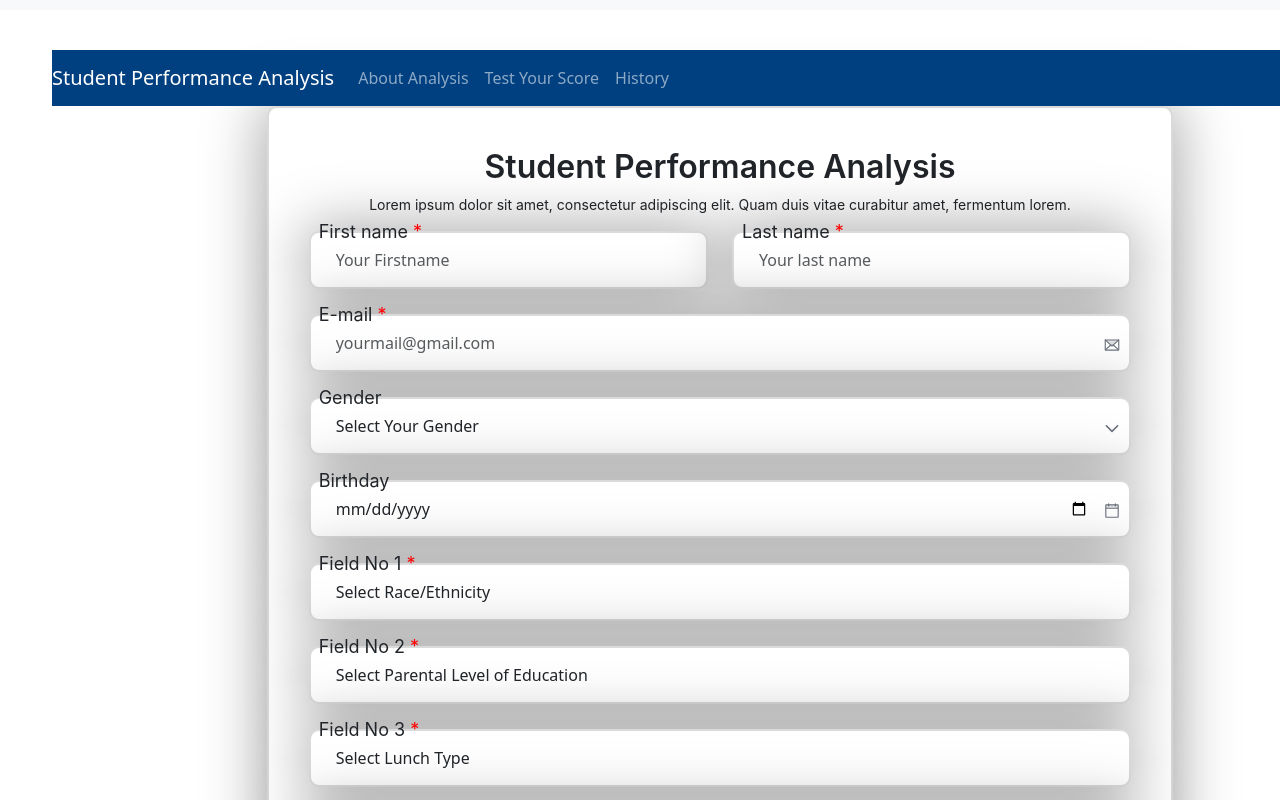
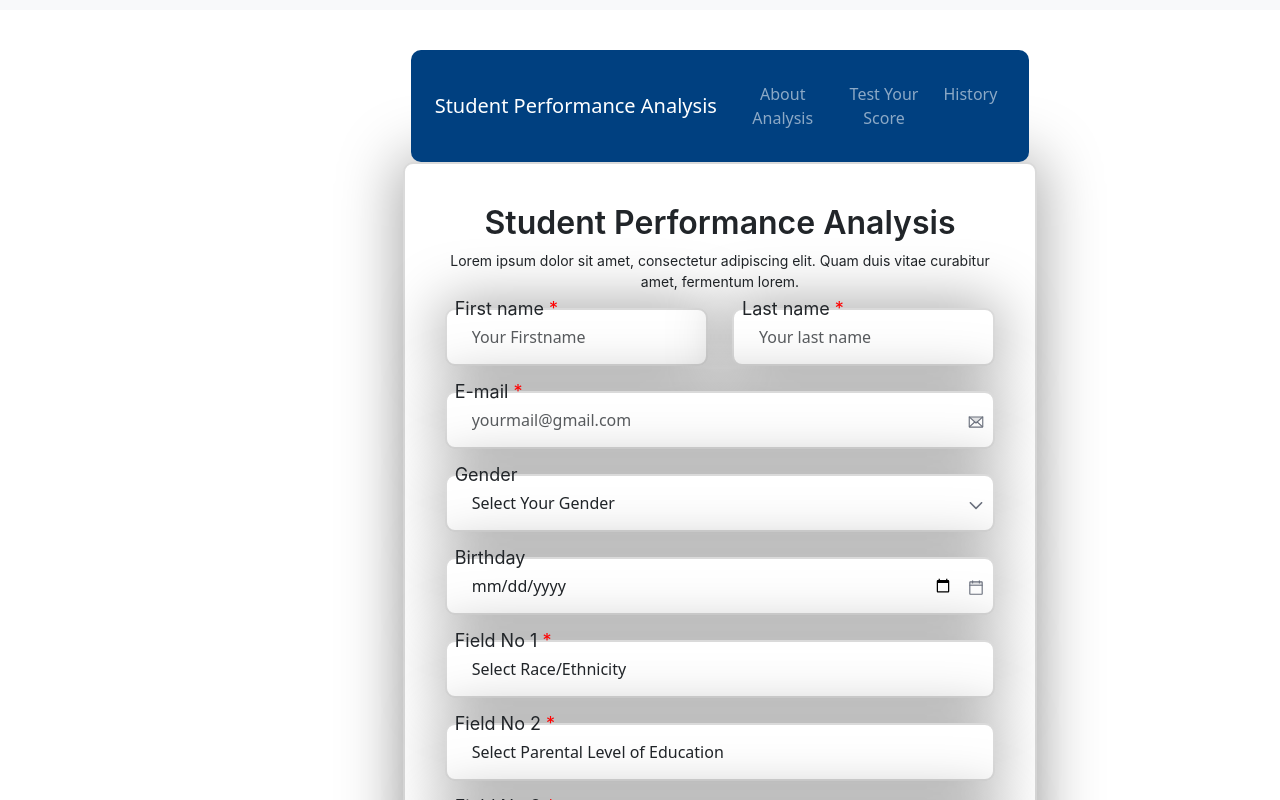
Before and after one commit to Manoj12012004/Student_performance_analysis, a React (Create React App) app in the folder app/: page /auth/input_form in a window 1280 px wide. Shown: the top 800 px of the page. Built offline with nearby package versions, Linux system fonts and the light colour scheme.

Commit message:
Update InputForm.jsx

```diff
--- a/app/src/components/InputForm.jsx
+++ b/app/src/components/InputForm.jsx
@@ -60,11 +60,11 @@ const handlePredictClick = async (e) => {
     }
   };
   return (
-    <div className="form-container">
-      <Container fluid className="input-form">
-        <Row>
-          <Col>
-            <Navbar bg="primary" variant="dark" expand="lg" className="nav-bar">
+    <div className="form-container container-fluid" >
+      <Container fluid className="input-form" style={{width:"70%"}}>
+        <Row className='d-flex justify-content-center' style={{margin:"0"}}>
+          <Col xs={12} md={10} lg={8} style={{padding:"0"}}>
+            <Navbar bg="primary" variant="dark" expand="lg" className="nav-bar p-4" style={{borderRadius:"10px"}}>
               <Navbar.Brand href="#home">Student Performance Analysis</Navbar.Brand>
               <Navbar.Toggle aria-controls="basic-navbar-nav" />
               <Navbar.Collapse id="basic-navbar-nav">
@@ -161,7 +161,7 @@ const handlePredictClick = async (e) => {
               <Row className="spaced">
                 <Col sm={12}>
                   <Form.Group className="form-group-custom">
-                    <Form.Label>Field No 2 <span className="text-wrapper-5">*</span></Form.Label>
+                    <Form.Label style={{}}>Field No 2 <span className="text-wrapper-5">*</span></Form.Label>
                     <Form.Control as="select" required name='parental_level_of_education' value={Input_form.parental_level_of_education} onChange={handleChange}>
                     <option value={""}>Select Parental Level of Education</option>
                     <option value={"some high school"}>Some High School</option>
```
